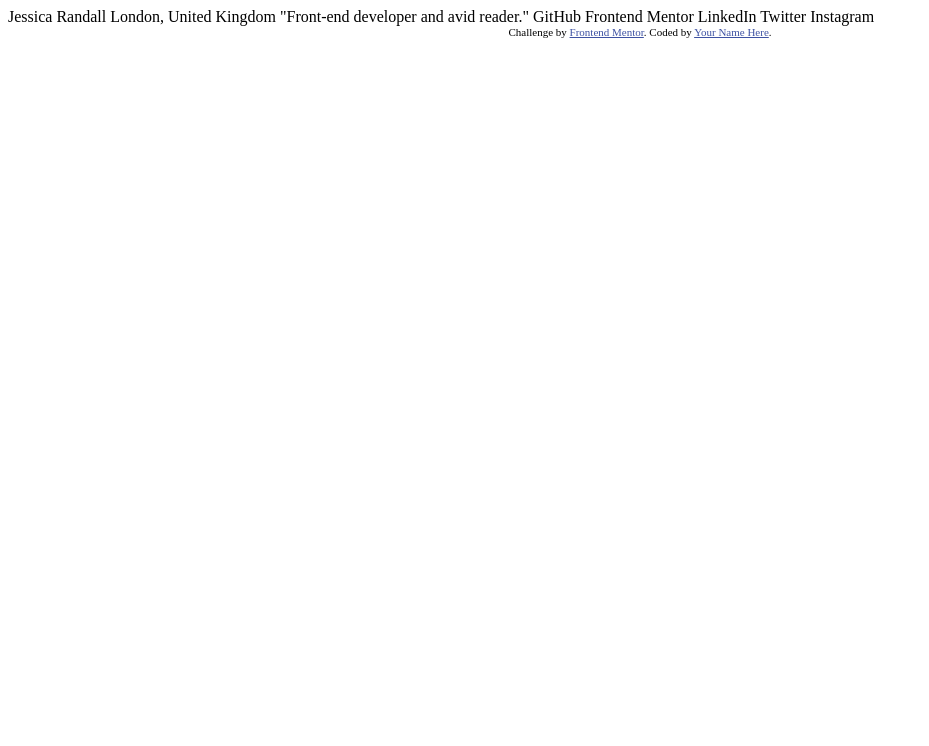
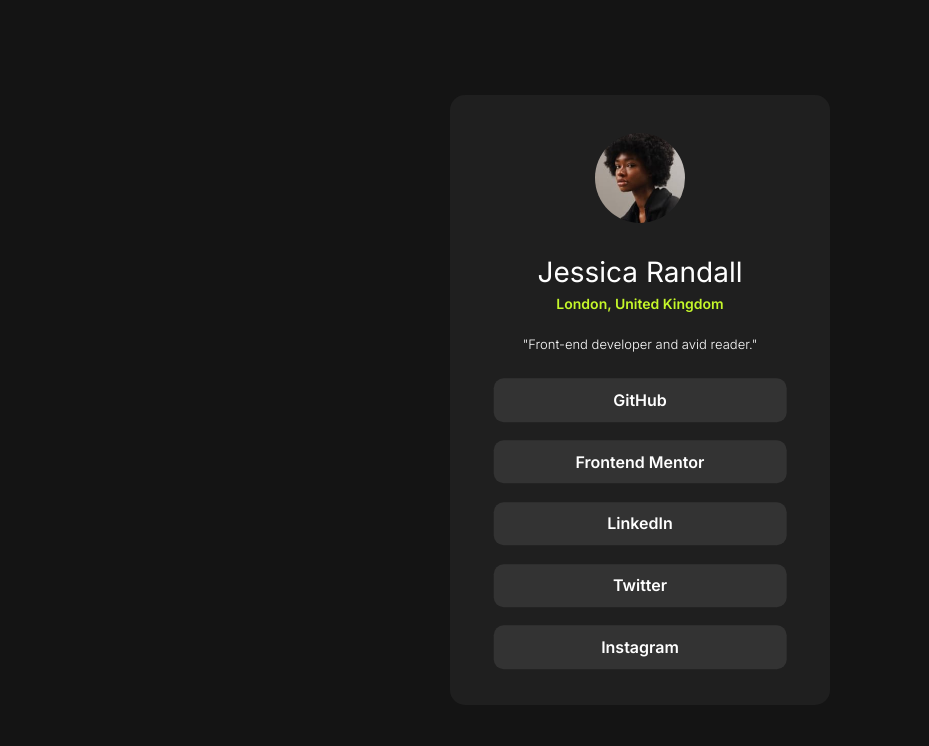
Before and after one commit to Mcrawford745/socialLinkLander, a plain HTML site: page index.html in a window 1280 px wide. Shown: the whole page, without its empty margins (0-929 px from the left). Drawn offline with Linux system fonts and the light colour scheme.

Commit message:
Add files via upload

```diff
--- a/index.html
+++ b/index.html
@@ -3,32 +3,43 @@
 <head>
   <meta charset="UTF-8">
   <meta name="viewport" content="width=device-width, initial-scale=1.0"> <!-- displays site properly based on user's device -->
-
-  <link rel="icon" type="image/png" sizes="32x32" href="./assets/images/favicon-32x32.png">
-
+  <link rel="icon" type="image/png" sizes="32x32" href="images/favicon.png">
+  <link rel="stylesheet" href="style.css">
   <title>Frontend Mentor | Social links profile</title>
-
-  <!-- Feel free to remove these styles or customise in your own stylesheet 👍 -->
-  <style>
-    .attribution { font-size: 11px; text-align: center; }
-    .attribution a { color: hsl(228, 45%, 44%); }
-  </style>
 </head>
 <body>
-
-  Jessica Randall
-  London, United Kingdom
-  "Front-end developer and avid reader."
-
+	<div class="main-shape">
+		<div class="personal-details">
+			<img src="images/avatar-jessica.jpeg" alt="User's profile picture." class="profile-picture">
+			<p class="name"> Jessica Randall </p>
+			<p class="location"> London, United Kingdom </p>
+			<p class="tag"> "Front-end developer and avid reader." </p>
+		</div>
+		<a href="https://github.com/Mcrawford745" style="text-decoration:none" target="_blank">
+			<div class="social-button-github">
 				GitHub
+			</div>
+		</a>
+		<a href="https://www.frontendmentor.io/profile/Mcrawford745" style="text-decoration:none" target="_blank">
+			<div class="social-button-mentor">
 				Frontend Mentor
+			</div>
+		</a>
+		<a href="https://uk.linkedin.com/" style="text-decoration:none" target="_blank">
+			<div class="social-button-linkedin">
 				LinkedIn
+			</div>
+		</a>
+		<a href="https://bsky.app/" style="text-decoration:none" target="_blank">
+			<div class="social-button-twitter">
 				Twitter
+			</div>
+		</a>
+		<a href="https://www.instagram.com/" style="text-decoration:none" target="_blank">
+			<div class="social-button-instagram">
 				Instagram
-
-  <div class="attribution">
-    Challenge by <a href="https://www.frontendmentor.io?ref=challenge" target="_blank">Frontend Mentor</a>.
-    Coded by <a href="#">Your Name Here</a>.
+			</div>
+		</a>
 	</div>
 </body>
 </html>
--- a/style.css
+++ b/style.css
@@ -1 +1,185 @@
-@import url('https://fonts.googleapis.com/css2?family=Inter:ital,opsz,wght@0,14..32,100..900;1,14..32,100..900&family=Outfit:wght@100..900&family=Young+Serif&display=swap');
+@import url('https://fonts.googleapis.com/css2?family=Inter:ital,opsz,wght@0,14..32,100..900');
+body {
+	background-color: hsl(0, 0%, 8%);
+	font-size: 100%;
+}
+
+.main-shape {
+	background-color: hsl(0, 0%, 12%);
+	border-radius: 15px;
+	position: fixed;
+	inset: 0px;
+
+	min-width: 380px;
+	min-height: 610px;
+	max-width: 19vw;
+	max-height: 30.5vw;
+	margin: auto;
+}
+
+.social-button-github{
+	border-radius: 10px;
+	background-color: hsl(0, 0%, 20%);
+	color: hsl(0, 0%, 100%);
+	width: 77%;
+	height: 7.14%;
+	position: relative;
+	display: flex;
+	justify-content: center;
+	align-items: center;
+	font-family: "Inter", serif;
+	font-weight:600;
+	font-size:16px;
+
+	top: 50%;
+	left: 50%;
+	transform: translate(-50%, -50%);
+}
+
+.social-button-mentor{
+	border-radius: 10px;
+	background-color: hsl(0, 0%, 20%);
+	color: hsl(0, 0%, 100%);
+	width: 77%;
+	height: 7.14%;
+	position: relative;
+	display: flex;
+	justify-content: center;
+	align-items: center;
+	font-family: "Inter", serif;
+	font-weight:600;
+	font-size:16px;
+
+	top: 53%;
+	left: 50%;
+	transform: translate(-50%, -50%);
+}
+
+.social-button-github:hover{
+	background-color: hsl(75, 94%, 57%);
+	color: black;
+}
+
+.social-button-github:focus{
+	background-color: hsl(75, 94%, 57%);
+	color: black;
+}
+
+.social-button-mentor:hover{
+	background-color: hsl(75, 94%, 57%);
+	color: black;
+}
+
+.social-button-linkedin{
+	border-radius: 10px;
+	background-color: hsl(0, 0%, 20%);
+	color: hsl(0, 0%, 100%);
+	width: 77%;
+	height: 7.14%;
+	position: relative;
+	display: flex;
+	justify-content: center;
+	align-items: center;
+	font-family: "Inter", serif;
+	font-weight:600;
+	font-size:16px;
+
+	top: 56%;
+	left: 50%;
+	transform: translate(-50%, -50%);
+}
+
+.social-button-linkedin:hover{
+	background-color: hsl(75, 94%, 57%);
+	color: black;
+}
+
+.social-button-twitter{
+	border-radius: 10px;
+	background-color: hsl(0, 0%, 20%);
+	color: hsl(0, 0%, 100%);
+	width: 77%;
+	height: 7.14%;
+	position: relative;
+	display: flex;
+	justify-content: center;
+	align-items: center;
+	font-family: "Inter", serif;
+	font-weight:600;
+	font-size:16px;
+
+	top: 59%;
+	left: 50%;
+	transform: translate(-50%, -50%);
+}
+
+.social-button-twitter:hover{
+	background-color: hsl(75, 94%, 57%);
+	color: black;
+}
+
+.social-button-instagram{
+	border-radius: 10px;
+	background-color: hsl(0, 0%, 20%);
+	color: hsl(0, 0%, 100%);
+	width: 77%;
+	height: 7.14%;
+	position: relative;
+	display: flex;
+	justify-content: center;
+	align-items: center;
+	font-family: "Inter", serif;
+	font-weight:600;
+	font-size:16px;
+
+	top: 62%;
+	left: 50%;
+	transform: translate(-50%, -50%);
+}
+
+.social-button-instagram:hover{
+	background-color: hsl(75, 94%, 57%);
+	color: black;
+}
+
+
+.personal-details {
+	position: absolute;
+	text-align: center;
+	line-height: 3px;
+	width: 100%;
+	margin-left: auto;
+	margin-right: auto;
+	height: 100%;
+	margin-top: 10%;
+
+}
+
+.profile-picture{
+	border-radius: 50%;
+	width: 90px;
+	position: relative;
+}
+
+.name{
+	font-family: "Inter", serif;
+	font-weight:400;
+	font-size: 28px;
+	color: hsl(0, 0%, 100%);
+	padding-top: 20px;
+}
+
+.location{
+	font-family: "Inter", serif;
+	font-weight:600;
+	font-size: 14px;
+	color: hsl(75, 94%, 57%);
+}
+
+.tag {
+	font-family: "Inter", serif;
+	font-weight:300;
+	font-size: 13px;
+	color: hsl(0, 0%, 100%);
+	line-height: 50px;
+}
```
Lines whose indentation alone changed are shown as unchanged.
